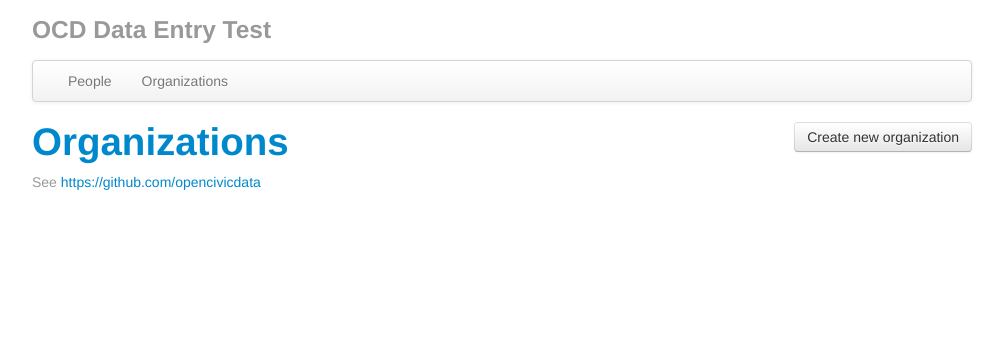
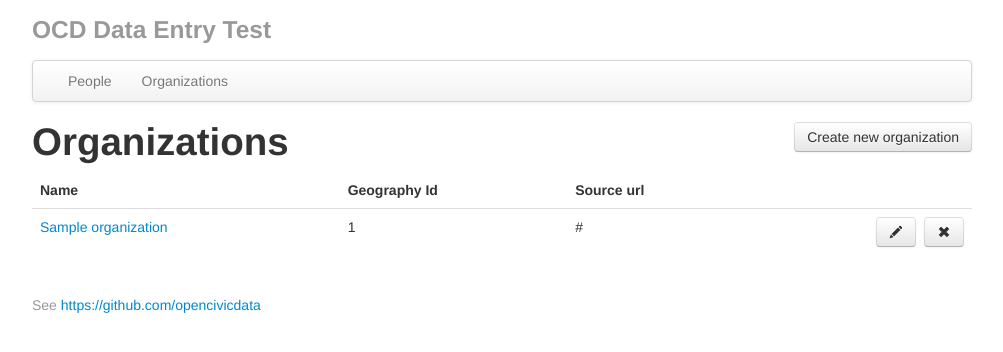
Before and after one commit to AGarrow/blank_anthropod, a Django app: template anthropod/admin/templates/organization/list.html in a window 1280 px wide. Shown: the top 352 px of the page, without its empty margins (138-1141 px from the left). Run offline with Django 3.2, Linux system fonts and the light colour scheme; the template is opened without the code that fills it: most values are stand-ins (such as "Sample title", 1, 10 or a date in 2020).

Commit message:
Finishing touches for organization admin views

```diff
--- a/anthropod/admin/templates/organization/base.html
+++ b/anthropod/admin/templates/organization/base.html
@@ -1,4 +1,11 @@
 {% extends "base.html" %}
+
+{% block person_header %}
+  <h1>
+    <a href="/ocd/organization/">Organizations</a>
+    &nbsp;/&nbsp;{{action}}
+  </h1>
+{% endblock %}
 
 {% block content %}
 
--- a/anthropod/admin/templates/organization/list.html
+++ b/anthropod/admin/templates/organization/list.html
@@ -14,6 +14,45 @@
 </style>
 {% endblock extra_head %}
 
+{% block organization_header %}
+  <span class='pull-right'>
+    <a href="{% url 'organization.create' %}">
+      <button type="button" class="btn btn primary">Create new organization</button>
+    </a>
+  </span>
+  <h1>Organizations</h1>
+{% endblock %}
+
 {% block organization_content %}
- {{form.as_table}}
+<table class="table" id="person-table">
+  <thead>
+    <tr>
+      <th>Name</th>
+      <th>Geography Id</th>
+      <th>Source url</th>
+    </tr>
+  </thead>
+  <tbody>
+    {% for organization in organizations %}
+    <tr>
+      <td><a href="{% url 'organization.detail' _id=organization.id %}">{{organization.name}}</td>
+      <td>{{organization.geography_id}}</td>
+      <td>{{organization.source_url}}</td>
+      <td>
+        <form action="{% url 'organization.delete' %}" method="POST" class="inlineform pull-right">
+          {% csrf_token %}
+          <input type="hidden" value="{{organization.id}}" name="_id"></input>
+          <button type="submit" class="btn">
+            <i class="icon-remove"></i>
+          </button>
+        </form>
+        <span class="pull-right">&nbsp;&nbsp;</span>
+        <a class="btn pull-right" href="{% url 'organization.edit' organization.id %}">
+          <i class="icon-pencil"></i>
+        </a>
+      </td>
+    </tr>
+    {% endfor %}
+  </tbody>
+</table>
 {% endblock %}
```
Also changed, not shown: anthropod/admin/templates/organization/confirm_delete.html (+7 -7 lines), anthropod/admin/templates/organization/detail.html (+11 -9 lines).
